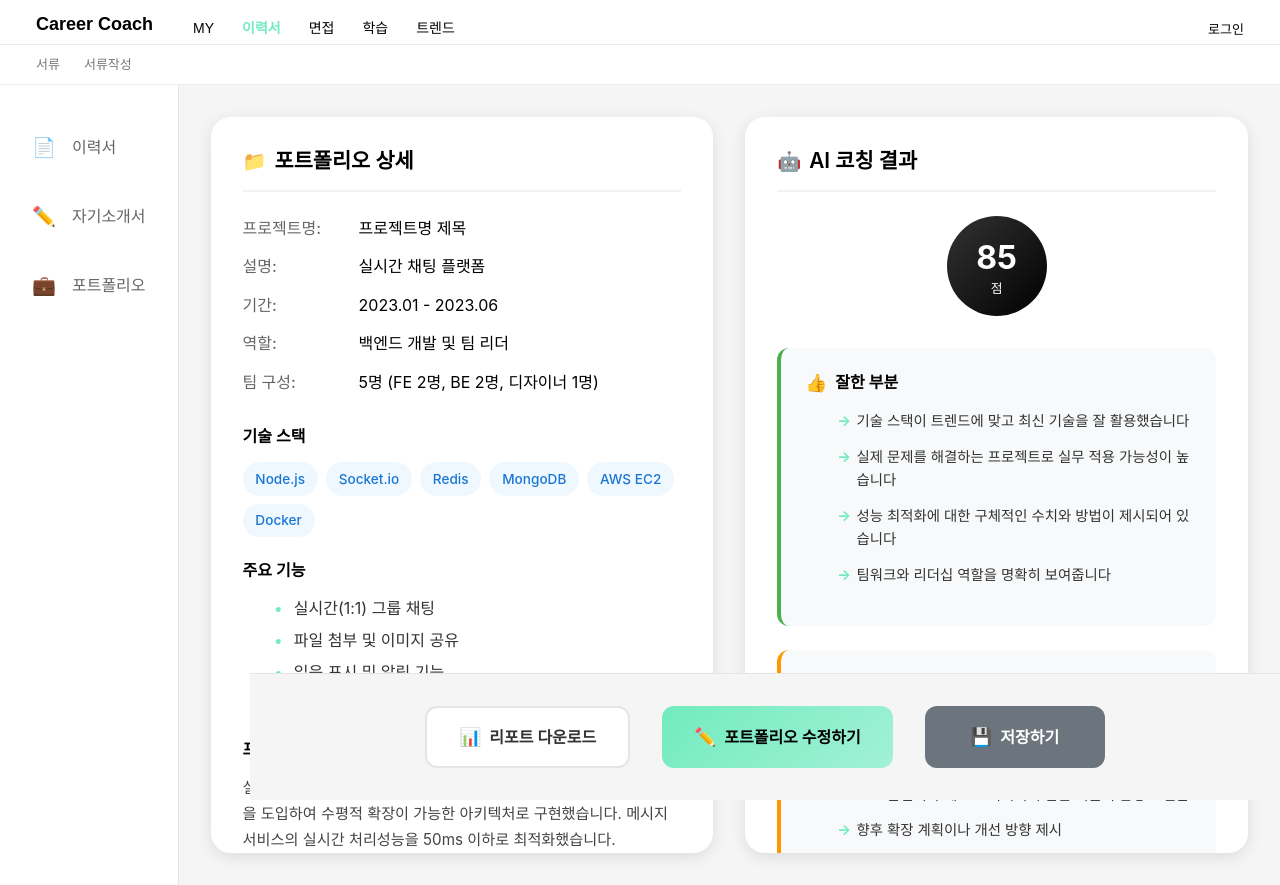
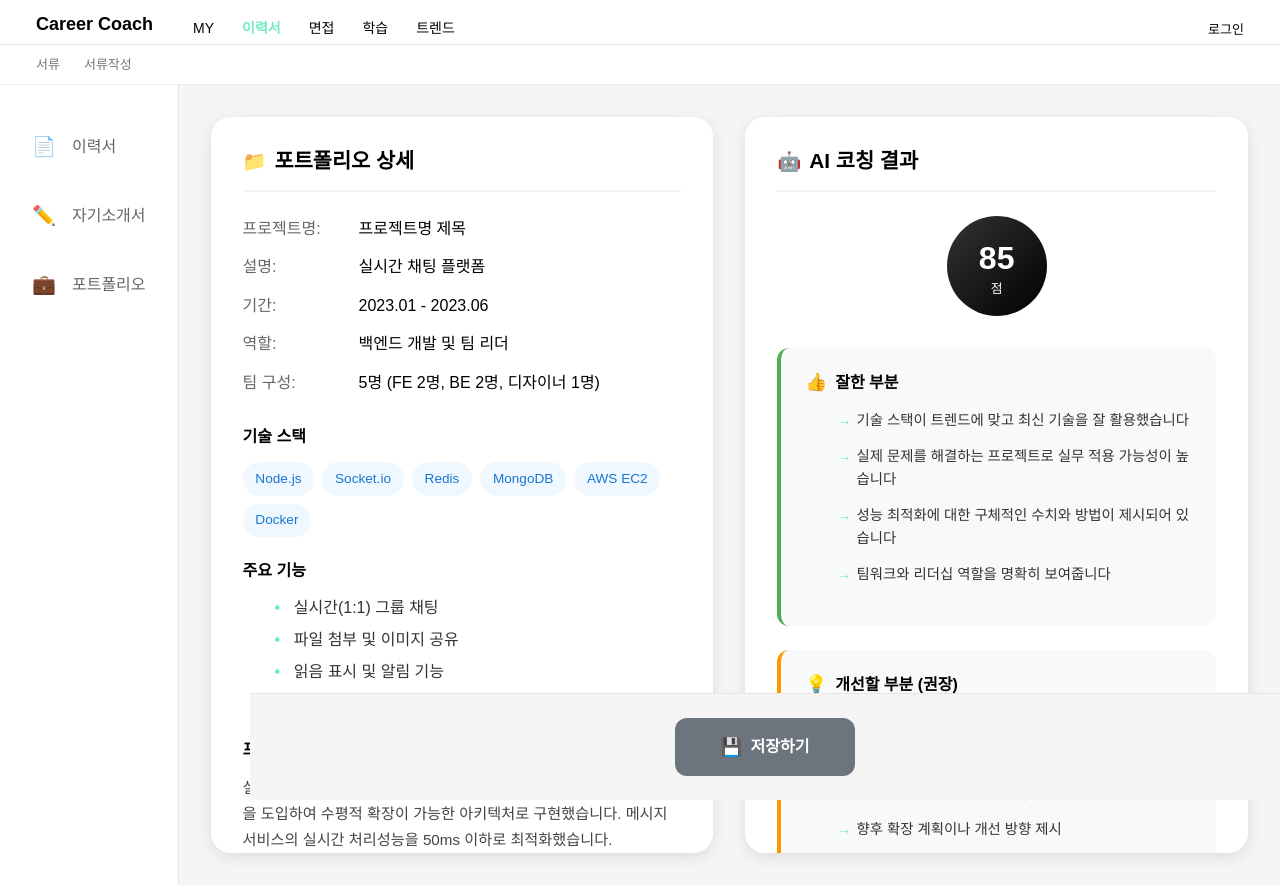
Before and after one commit to llbk-team/llbky-front, a Vue app: page /resume/portfolio/coach in a window 1280 px wide. Built offline with nearby package versions, Linux system fonts and the light colour scheme; a web font is replaced by a local one.

Commit message:
fix: 포트폴리오에 있던 기존 폰트패밀리 삭제하고 재업로드, 포트폴리오 업로드 창과 상세 페이지 연결완료

```diff
--- a/src/views/resume/PortfolioCoach.vue
+++ b/src/views/resume/PortfolioCoach.vue
@@ -134,14 +134,7 @@
 
     <!-- Action Buttons -->
     <div class="action-buttons d-flex justify-content-center">
-      <button class="btn btn-secondary me-3" @click="downloadReport">
-        <span class="btn-icon">📊</span>
-        리포트 다운로드
-      </button>
-      <button class="btn btn-primary me-3" @click="editPortfolio">
-        <span class="btn-icon">✏️</span>
-        포트폴리오 수정하기
-      </button>
+
       <button class="btn btn-tertiary" @click="saveResult">
         <span class="btn-icon">💾</span>
         저장하기
@@ -213,7 +206,7 @@ function saveResult() {
 
 <style scoped>
 .portfolio-analysis-page {
-  font-family: -apple-system, BlinkMacSystemFont, 'Segoe UI', sans-serif;
+
   background: #F5F5F5;
   min-height: 100vh;
   /* display: flex; → d-flex 클래스로 대체됨 */
@@ -450,16 +443,15 @@ function saveResult() {
 
 /* Action Buttons - 하단 고정 */
 .action-buttons {
-  /* display: flex; → d-flex 클래스로 대체됨 */
-  gap: 1rem;
-  padding: 2rem;
+  position: fixed;
+  bottom: 0;
+  left: 250px;
+  right: 0;
+  display: flex;
+  justify-content: center;
+  padding: 1.5rem 0;
   background: #F5F5F5;
   border-top: 1px solid #E5E5E5;
-  position: fixed;
-  bottom: 0;
-  left: 250px; /* 사이드바 너비만큼 오른쪽으로 이동 */
-  right: 0;
-  z-index: 10;
 }
 
 .btn {
--- a/src/views/resume/PortfolioWrite.vue
+++ b/src/views/resume/PortfolioWrite.vue
@@ -26,13 +26,10 @@
               <div class="type-icon">🔗</div>
               <div class="type-label">포트폴리오 링크</div>
             </div>
-            <div class="type-btn" :class="{ active: selectedType === 'document' }" @click="selectType('document')">
-              <div class="type-icon">📄</div>
-              <div class="type-label">자기 소개서</div>
-            </div>
+
             <div class="type-btn" :class="{ active: selectedType === 'project' }" @click="selectType('project')">
               <div class="type-icon">📊</div>
-              <div class="type-label">프로젝트 문서</div>
+              <div class="type-label">문서PDF/img</div>
             </div>
           </div>
 
@@ -232,6 +229,8 @@ function startAnalysis() {
   // }
 
   alert('포트폴리오 분석을 시작합니다!')
+
+  router.push('/resume/portfolio/coach')
 }
 
 function downloadReport() {
@@ -286,7 +285,7 @@ function getCurrentTabName() {
 }
 
 .portfolio-coaching {
-  font-family: -apple-system, BlinkMacSystemFont, 'Segoe UI', sans-serif;
+
   background: #F5F5F5;
   min-height: 100vh;
 }
@@ -338,7 +337,7 @@ function getCurrentTabName() {
 /* Main Container */
 .main-container {
   display: flex;
-  margin-top: 80px;
+  margin-top: 0px;
   min-height: calc(100vh - 80px);
 }
 
```
